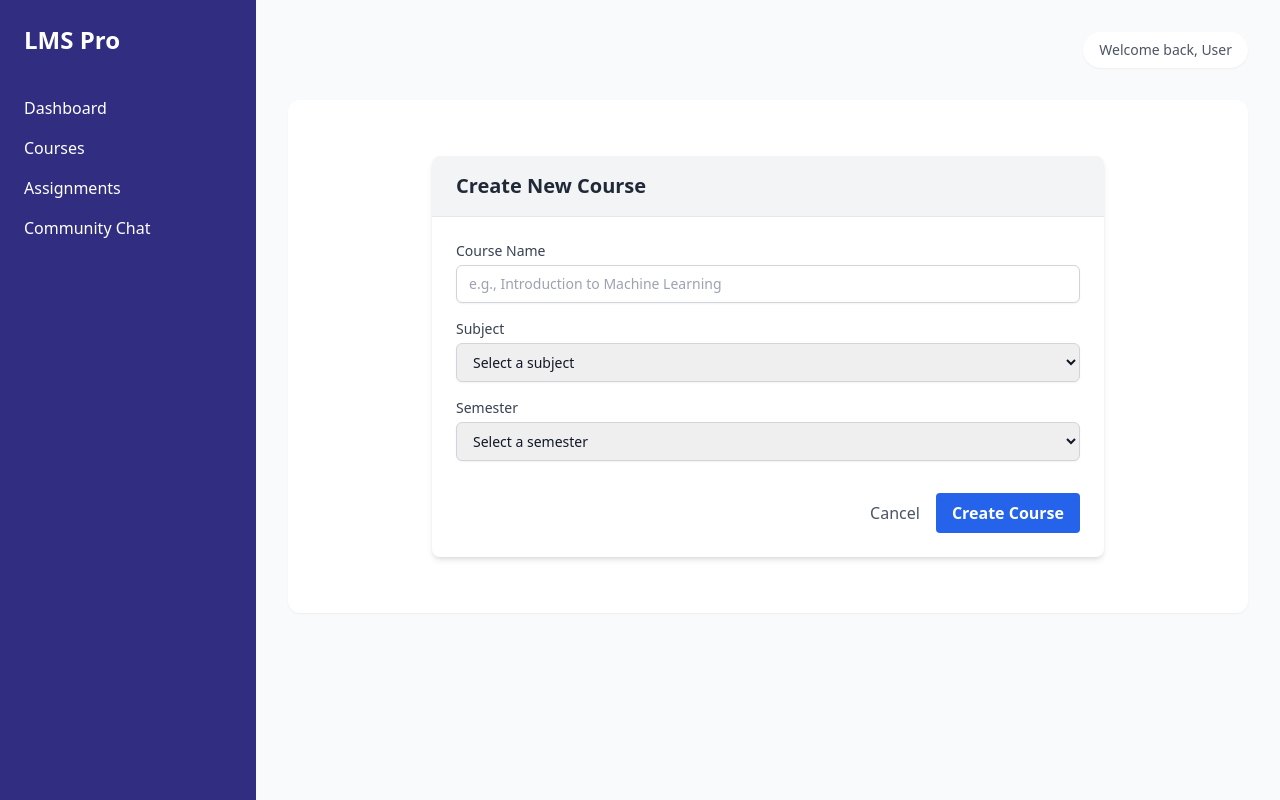
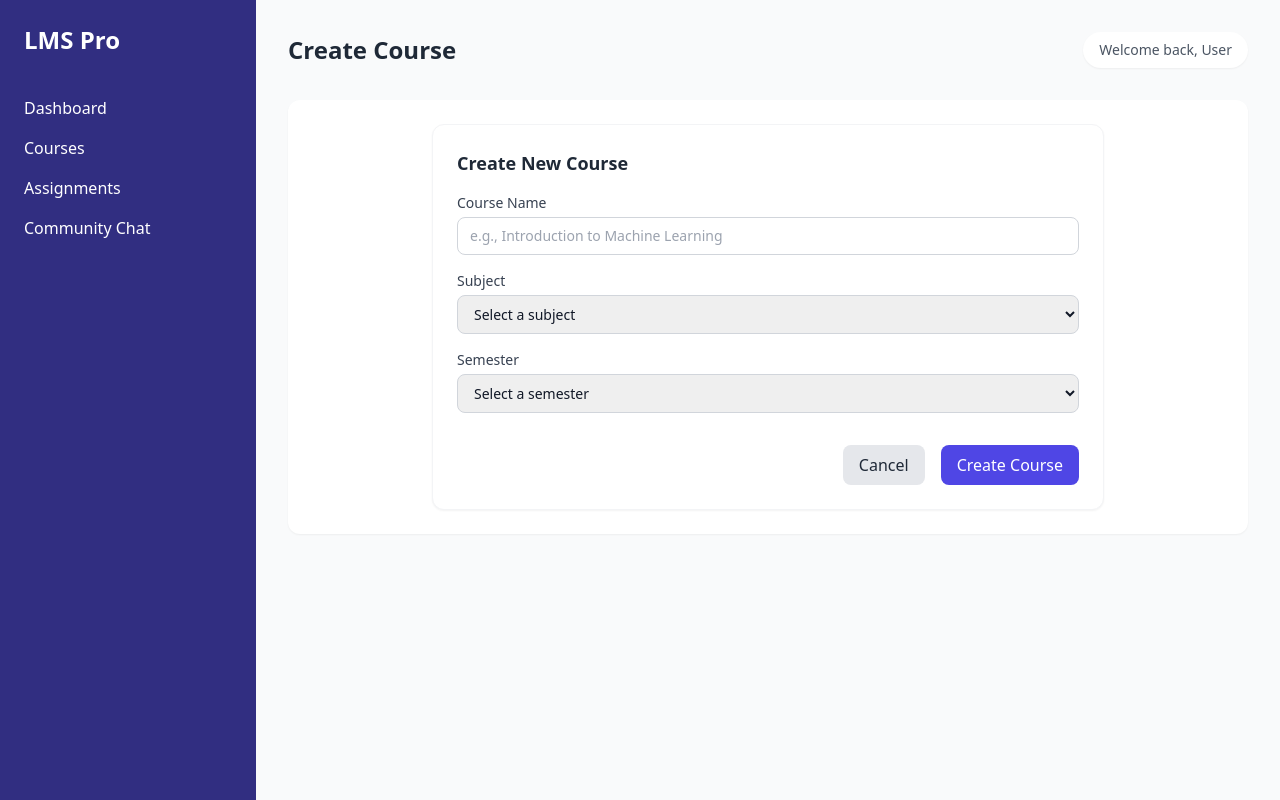
Before and after one commit to digitalpentech-art/distance-learning, a Flask app: template app/templates/course/create.html in a window 1280 px wide. Run offline with Flask 3, Linux system fonts and the light colour scheme; the template is opened without the code that fills it, so the values that code supplies are empty; some libraries are stand-ins or nearby versions.

Commit message:
feat: refactor admin, auth, and course templates to use component macros

```diff
--- a/app/templates/course/create.html
+++ b/app/templates/course/create.html
@@ -1,26 +1,22 @@
 {% extends "base.html" %}
 
-{% block title %}Create Course{% endblock %}
+{% block header %}Create Course{% endblock %}
 
 {% block content %}
-<div class="container mx-auto px-4 py-8">
-    <div class="max-w-2xl mx-auto bg-white shadow-md rounded-lg overflow-hidden">
-        <div class="px-6 py-4 bg-gray-100 border-b border-gray-200">
-            <h2 class="text-xl font-bold text-gray-800">Create New Course</h2>
-        </div>
-
-        <form method="POST" class="p-6 space-y-4">
+<div class="max-w-2xl mx-auto">
+    {% call comp.card(title='Create New Course') %}
+        <form method="POST" class="space-y-4">
             <div>
                 <label for="name" class="block text-sm font-medium text-gray-700">Course Name</label>
                 <input type="text" name="name" id="name" required
-                    class="mt-1 block w-full px-3 py-2 border border-gray-300 rounded-md shadow-sm focus:outline-none focus:ring-blue-500 focus:border-blue-500 sm:text-sm"
+                    class="mt-1 block w-full px-3 py-2 border border-gray-300 rounded-lg focus:ring-indigo-500 focus:border-indigo-500 sm:text-sm"
                     placeholder="e.g., Introduction to Machine Learning">
             </div>
 
             <div>
                 <label for="subject_id" class="block text-sm font-medium text-gray-700">Subject</label>
                 <select name="subject_id" id="subject_id" required
-                    class="mt-1 block w-full px-3 py-2 border border-gray-300 rounded-md shadow-sm focus:outline-none focus:ring-blue-500 focus:border-blue-500 sm:text-sm">
+                    class="mt-1 block w-full px-3 py-2 border border-gray-300 rounded-lg focus:ring-indigo-500 focus:border-indigo-500 sm:text-sm">
                     <option value="" disabled selected>Select a subject</option>
                     {% for subject in subjects %}
                     <option value="{{ subject.id }}">{{ subject.code }} - {{ subject.name }}</option>
@@ -31,7 +27,7 @@
             <div>
                 <label for="semester_id" class="block text-sm font-medium text-gray-700">Semester</label>
                 <select name="semester_id" id="semester_id" required
-                    class="mt-1 block w-full px-3 py-2 border border-gray-300 rounded-md shadow-sm focus:outline-none focus:ring-blue-500 focus:border-blue-500 sm:text-sm">
+                    class="mt-1 block w-full px-3 py-2 border border-gray-300 rounded-lg focus:ring-indigo-500 focus:border-indigo-500 sm:text-sm">
                     <option value="" disabled selected>Select a semester</option>
                     {% for semester in semesters %}
                     <option value="{{ semester.id }}">{{ semester.name }} ({{ semester.session.name }})</option>
@@ -40,14 +36,10 @@
             </div>
 
             <div class="flex items-center justify-end space-x-4 pt-4">
-                <a href="{{ url_for('course.list_courses') }}" class="text-gray-600 hover:text-gray-800 font-medium">
-                    Cancel
-                </a>
-                <button type="submit" class="bg-blue-600 hover:bg-blue-700 text-white font-bold py-2 px-4 rounded transition duration-300">
-                    Create Course
-                </button>
+                {{ comp.btn(text='Cancel', href=url_for('course.list_courses'), variant='secondary', type='link') }}
+                {{ comp.btn(text='Create Course', variant='primary', type='button') }}
             </div>
         </form>
-    </div>
+    {% endcall %}
 </div>
 {% endblock %}
```
Also changed, not shown: app/templates/admin/users.html (+4 -9 lines), app/templates/auth/register.html (+20 -16 lines).
